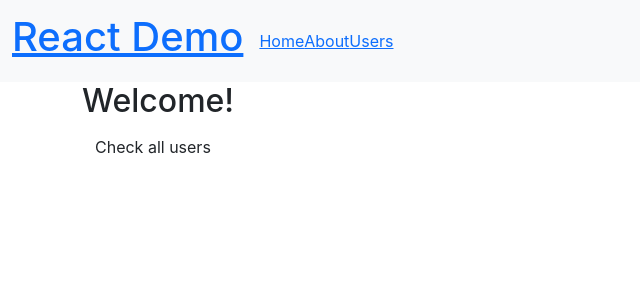
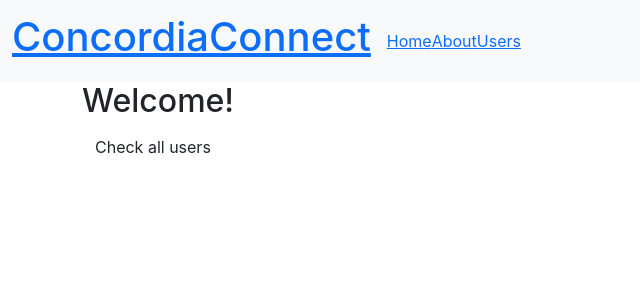
Before and after one commit to AbramEngler/Concordia_Connect, a React (Create React App) app in the folder my-react-appcd/: page / in a window 1280 px wide. Shown: the top 300 px of the page, without its empty margins (0-640 px from the left). Built offline with nearby package versions, Linux system fonts and the light colour scheme.

Commit message:
Update NavBar.jsx

```diff
--- a/my-react-appcd/src/Components/NavBar.jsx
+++ b/my-react-appcd/src/Components/NavBar.jsx
@@ -8,7 +8,7 @@ const NavBar = () => {
 				<div class="container-fluid">
 					<div class="navbar-brand">
 						<a href="/">
-							<h1>React Demo</h1>
+							<h1>ConcordiaConnect</h1>
 						</a>
 					</div>
 					<ul class="navbar-nav me-auto mb-2 mb-lg-0">
```
